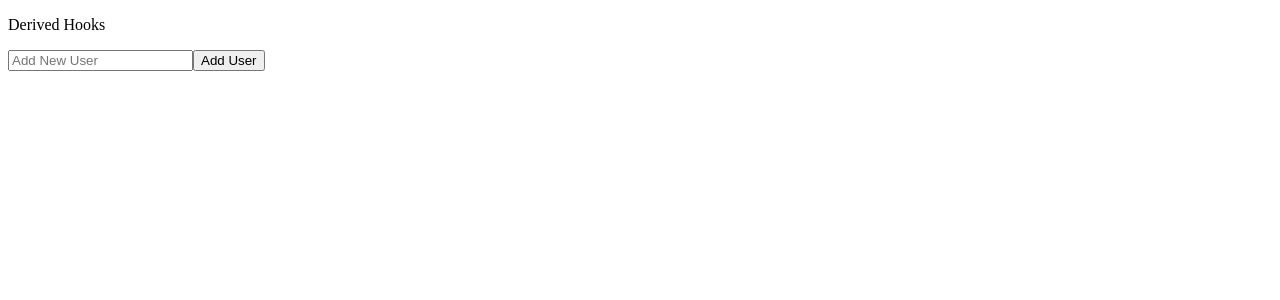
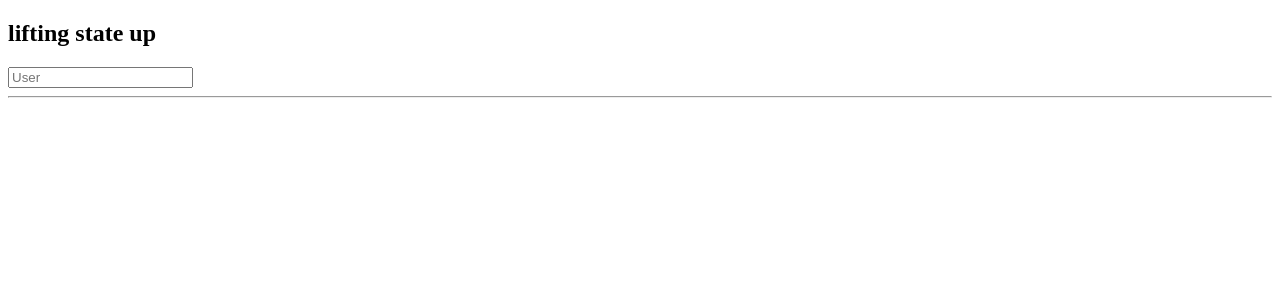
Before and after one commit to Sonukumar201995/Learn-React.js, a React (Vite) app: page / in a window 1280 px wide. Shown: the top 300 px of the page. Built offline with nearby package versions, Linux system fonts and the light colour scheme.

Commit message:
lifting state in react

```diff
--- a/src/App.jsx
+++ b/src/App.jsx
@@ -1,35 +1,17 @@
+
+
 import { useState } from "react";
-
-function App() {
-  const [users, setUsers] = useState([]);
-  const [user, setUser] = useState('');
-
-  const handleUser = () => {
-    if (user.trim() === '') return; // avoid empty input
-    setUsers([...users, user]);
-    setUser(''); // clear input after add
-  };
-
-  console.log(users);
-
-  return (
+import Display from "./Display";
+import User from "./User";
+function App(){
+  const [user,setUser]=useState('')
+  return(
     <div>
-      <p>Derived Hooks</p>
-      <input
-        type="text"
-        value={user}
-        onChange={(event) => setUser(event.target.value)}
-        placeholder="Add New User"
-      />
-      <button onClick={handleUser}>Add User</button>
-
-      <ul>
-        {users.map((u, index) => (
-          <li key={index}>{u}</li>
-        ))}
-      </ul>
+      <h2>lifting state up</h2>
+      <User setUser={setUser}/>
+     <hr />
+     <Display user={user}/>
     </div>
-  );
+  )
 }
-
 export default App;
--- /dev/null
+++ b/src/Display.jsx
@@ -0,0 +1,9 @@
+function Display({user}){
+    return(
+        <div>
+           {user}
+        </div>
+    )
+}
+
+export default Display
--- /dev/null
+++ b/src/User.jsx
@@ -0,0 +1,8 @@
+function User({setUser}){
+    return(
+        <div>
+            <input onChange={(event)=>setUser(event.target.value)}type="text" placeholder="User"/>
+        </div>
+    )
+}
+export default User;
```
